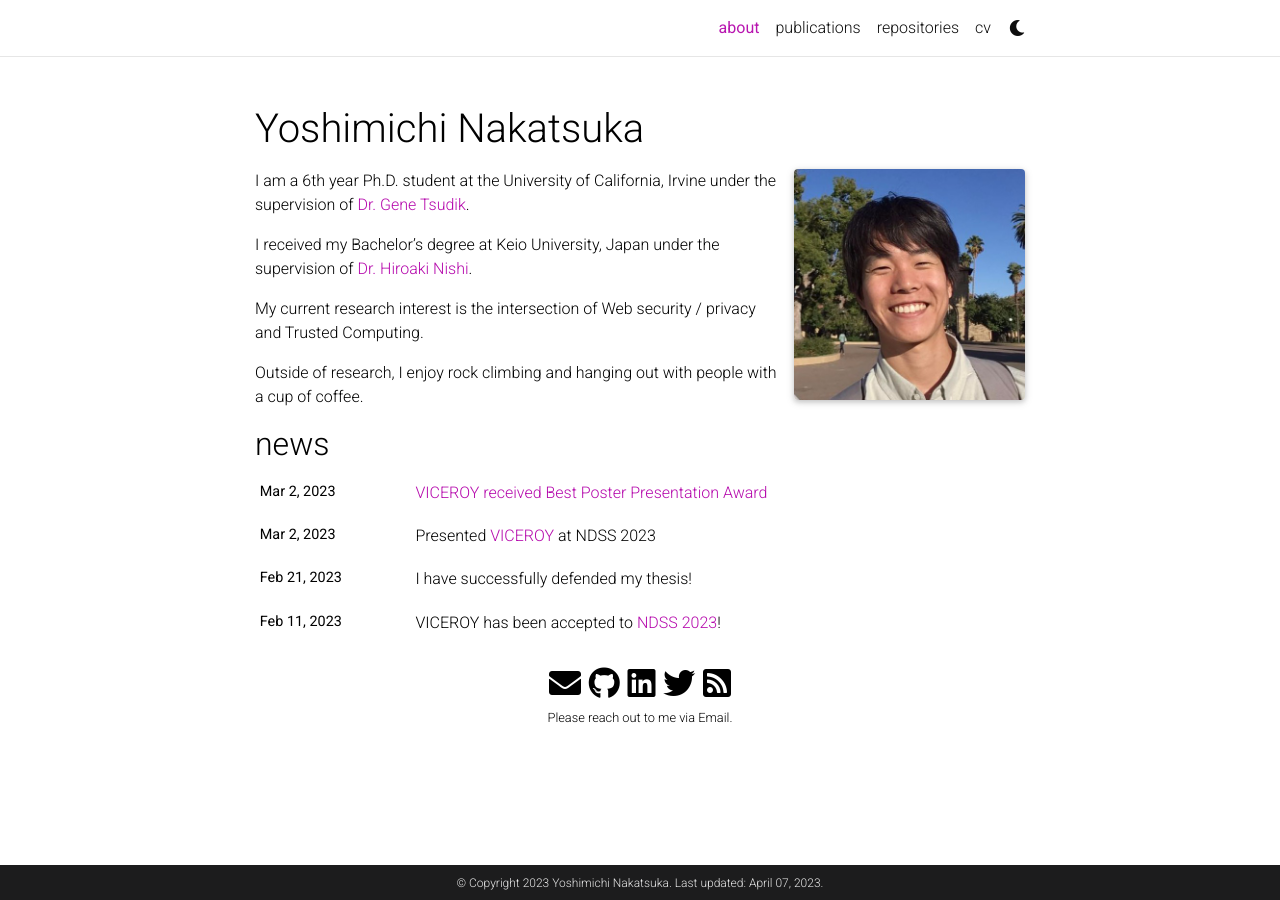
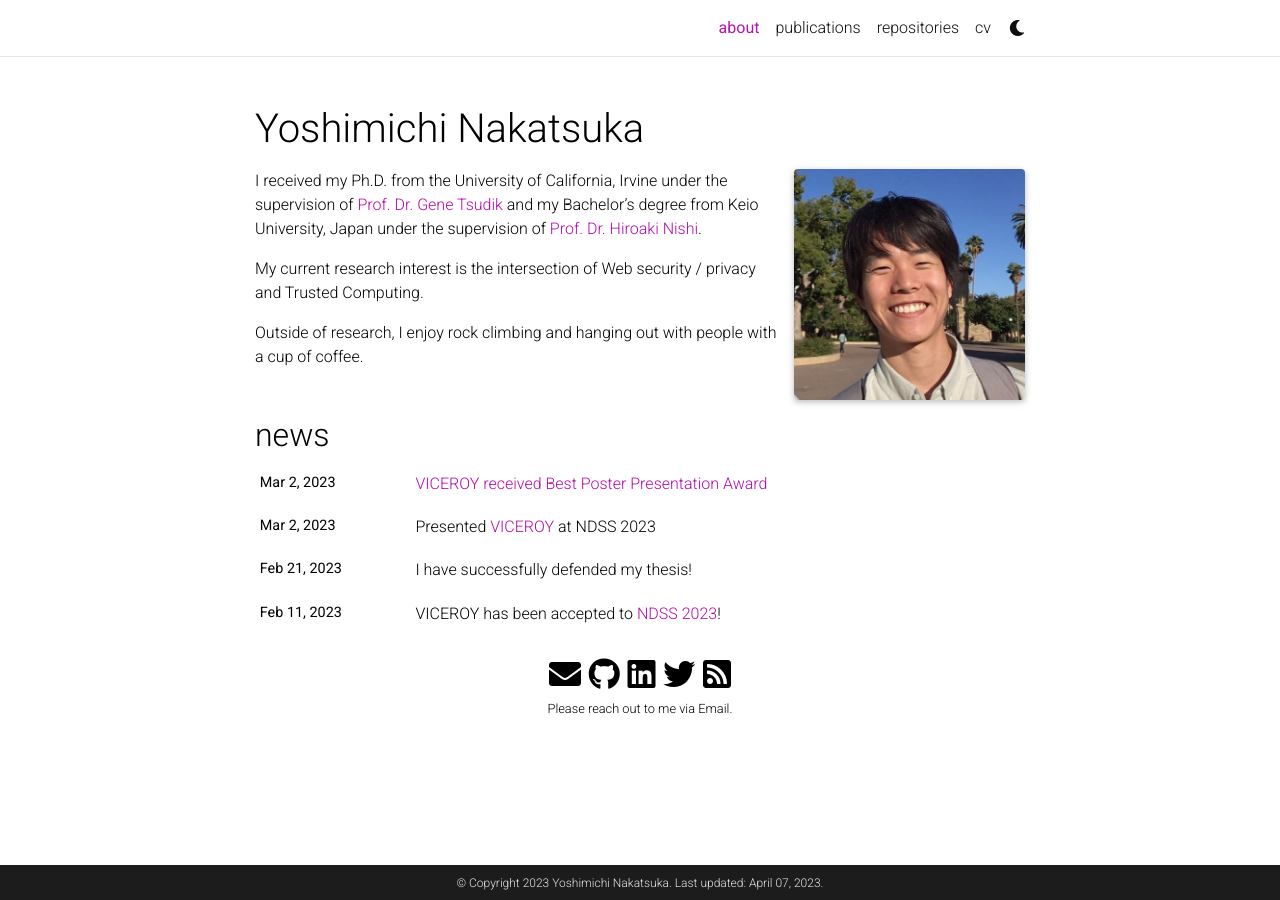
Before and after one commit to nakatsuka-y/nakatsuka-y.github.io, a Jekyll site: the page built from _pages/about.md, in a window 1280 px wide. Built offline with Jekyll 4.4.1, drawn with Linux system fonts in a browser that asks for light colours; full-size pictures stand in for the smaller copies a plugin makes; comment, search, counter and statistics services are not loaded; a style sheet for code colours, icons or effects is not loaded.

Commit message:
Update about info

```diff
--- a/_pages/about.md
+++ b/_pages/about.md
@@ -18,9 +18,7 @@ selected_papers: false # includes a list of papers marked as "selected={true}"
 social: true  # includes social icons at the bottom of the page
 ---
 
-I am a 6th year Ph.D. student at the University of California, Irvine under the supervision of [Dr. Gene Tsudik](https://www.ics.uci.edu/~gts/).
-
-I received my Bachelor's degree at Keio University, Japan under the supervision of [Dr. Hiroaki Nishi](http://www.west.sd.keio.ac.jp/in-english).
+I received my Ph.D. from the University of California, Irvine under the supervision of [Prof. Dr. Gene Tsudik](https://www.ics.uci.edu/~gts/) and my Bachelor's degree from Keio University, Japan under the supervision of [Prof. Dr. Hiroaki Nishi](http://www.west.sd.keio.ac.jp/in-english).
 
 My current research interest is the intersection of Web security / privacy and Trusted Computing.
 
```
